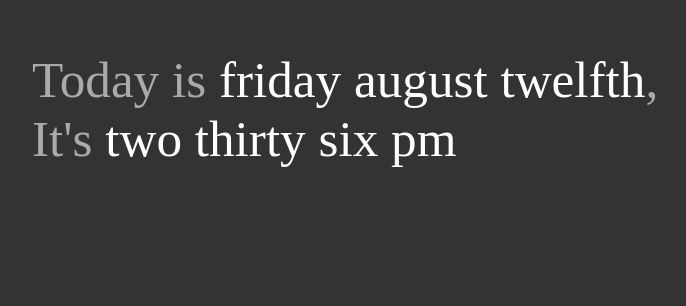
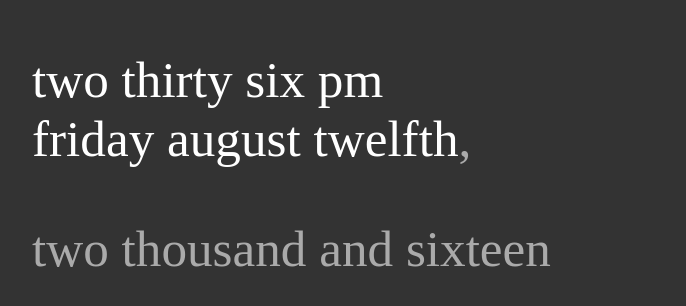
Before and after one commit to cpachomski/BalderDash, a browser extension: page balderDash.html in a window 1280 px wide. Shown: the whole page, without its empty margins (224-910 px from the left). Drawn offline with Linux system fonts and the light colour scheme.

Commit message:
working version of date and year

```diff
--- a/balderDash.html
+++ b/balderDash.html
@@ -7,18 +7,16 @@
 <body>
 
 <div class='container'>
-	<div id=date>
-		Today is
-		<span id='date--weekday'></span>
-		<span id='date--month'></span>
-		<span id='date--date'></span>,
-		<span id='date--year'></span>
-	</div>
 	<div id='time'>
-		It's
 		<span id='time--hour'></span>
 		<span id='time--minutes'></span>
 		<span id='time--meridian'></span>
+	</div>
+	<div id=date>
+		<span id='date--weekday'></span>
+		<span id='date--month'></span>
+		<span id='date--date'>w</span>,
+		<p id='date--year'></p>
 	</div>
 
 	<div id='weather'></div>
--- a/balderDash.js
+++ b/balderDash.js
@@ -55,12 +55,11 @@
 		var currentDate = new Date();
 		var d = currentDate.getDay();
 		var m = currentDate.getMonth();
-		var y = currentDate.getFullYear();
-		console.log(y);
+		var y = parseInt(currentDate.getFullYear().toString().substring(2));
 		var date = (currentDate.getDate()) + 1;
 		var wd = days[d];
 		var wm = months[m];
-		var wdate;
+		var wdate, wy;
 
 
 
@@ -89,11 +88,21 @@
 		};
 
 		//convert year into words
+		var milleniumCentury = 'two thousand and ';
+		//find the last two digits of the year
 		switch (true) {
+			case y < 20:
+				wy = milleniumCentury + teens[y-11]
+				break;
+			case y < 30:
 
+				break;
+			case y < 40:
+
+				break;
 		}
 
-
+		document.getElementById('date--year').innerHTML = wy;
 		document.getElementById('date--weekday').innerHTML = wd;
 		document.getElementById('date--month').innerHTML = wm;
 		document.getElementById('date--date').innerHTML = wdate;
--- a/constants.js
+++ b/constants.js
@@ -1,5 +1,5 @@
 digits = [
-	'twelve',
+	'twelfth',
 	'one',
 	'two',
 	'three',
```
